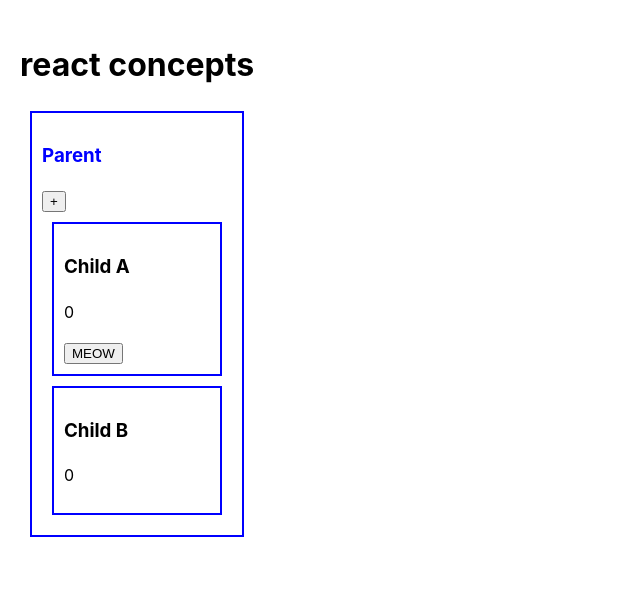
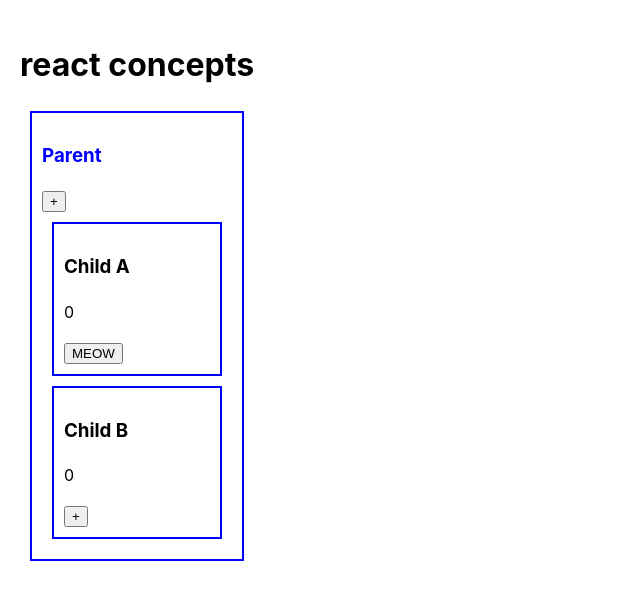
Before and after one commit to sardarbalnour/react-concepts, a React (Vite) app: page / in a window 1280 px wide. Shown: the top 600 px of the page, without its empty margins (0-640 px from the left). Built offline with nearby package versions, Linux system fonts and the light colour scheme.

Commit message:
passing JSX as props

```diff
--- a/src/components/ChildB.jsx
+++ b/src/components/ChildB.jsx
@@ -1,10 +1,11 @@
 import React from "react";
 
-function ChildB({ number }) {
+function ChildB({ number, text }) {
   return (
     <div style={{ border: "2px solid blue", padding: "10px", margin: "10px" }}>
       <h3>Child B</h3>
       <p>{number}</p>
+      {text}
     </div>
   );
 }
--- a/src/components/Parent.jsx
+++ b/src/components/Parent.jsx
@@ -4,12 +4,19 @@
 
 function Parent() {
   const [number, setNumber] = useState(0);
+  const clickHandler = () => {
+    setNumber((number) => number + 1);
+  };
+
   return (
     <div style={{ border: "2px solid blue", padding: "10px", margin: "10px" }}>
       <h3 style={{ color: "blue" }}>Parent</h3>
       <button onClick={() => setNumber((number) => number + 1)}>+</button>
       <ChildA number={number} setNumber={setNumber} />
-      <ChildB number={number} />
+      <ChildB
+        number={number}
+        text={<button onClick={clickHandler}>+</button>}
+      />
     </div>
   );
 }
```
